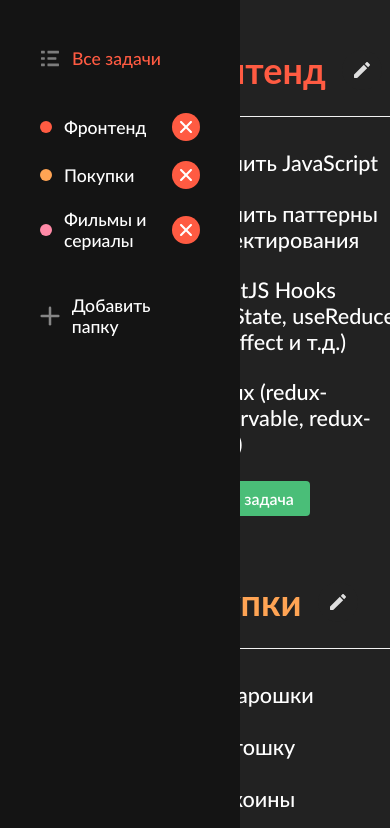
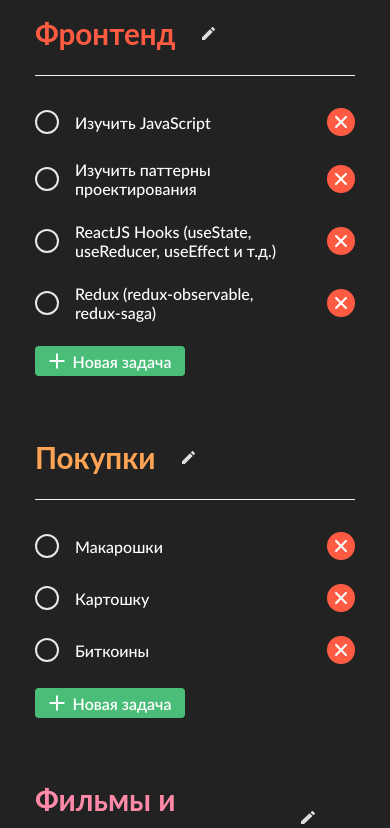
Before and after one commit to WebTech-StayHard/TodoPractice-Frontend, a React (Create React App) app: page /folders/all in a window 390 px wide. Shown: the top 828 px of the page. Built offline with nearby package versions, Linux system fonts and the light colour scheme; a web font is replaced by a local one.

Commit message:
feat: Добавление адаптивности вёрстки

```diff
--- a/src/components/app/app.module.css
+++ b/src/components/app/app.module.css
@@ -6,14 +6,30 @@
 }
 
 .sidebar {
-  flex: 0 0 20%;
-  min-width: 15rem;
+  flex: 0 0 30%;
   background-color: var(--theme-primary-color);
 }
 
 .content {
-  flex: 1 1;
+  flex: 0 0 70%;
   padding: 3rem 4rem;
   background-color: var(--theme-secondary-color);
   overflow: hidden;
 }
+
+@media (max-width: 960px) {
+  .content {
+    flex: 1 1;
+    padding: 2rem;
+  }
+
+  .sidebar {
+    display: none;
+  }
+}
+
+@media (max-width: 600px) {
+  .content {
+    padding: 1rem;
+  }
+}
--- a/src/components/common/title/title.tsx
+++ b/src/components/common/title/title.tsx
@@ -1,7 +1,5 @@
 import { FC } from "react";
 import { TitleProps } from "./type";
-import { TitleUI } from '@ui/common/title';
+import { TitleUI } from "@ui/common/title";
 
-export const Title: FC<TitleProps> = ({ className, color, children }) => (
-  <TitleUI className={className} color={color} children={children} />
-);
+export const Title: FC<TitleProps> = (props) => <TitleUI {...props} />;
--- a/src/components/ui/common/buttons/button.module.css
+++ b/src/components/ui/common/buttons/button.module.css
@@ -30,6 +30,7 @@
 /* Btn with icon */
 .btnWithIcon {
   display: flex;
+  flex-shrink: 0;
   justify-content: center;
   align-items: center;
   border-radius: 50%;
@@ -62,8 +63,8 @@
 
 /* Icon */
 .icon__small {
-  min-width: 0.75rem;
-  min-height: 0.75rem;
+  width: 0.75rem;
+  height: 0.75rem;
 }
 
 .icon__medium {
@@ -72,8 +73,8 @@
 }
 
 .icon__large {
-  min-width: 1.75rem;
-  min-height: 1.75rem;
+  width: 1.75rem;
+  height: 1.75rem;
 }
 
 /* Edit */
@@ -98,3 +99,27 @@
 .done {
   background-color: var(--success-color);
 }
+
+@media (max-width: 1280px) {
+  .button__medium {
+    padding: 0.35rem 0.85rem;
+  }
+
+  .button__large {
+    padding: 0.6rem 0.9rem;
+  }
+
+
+  .btnWithIcon__medium {
+    padding: 0.65rem;
+  }
+
+  .btnWithIcon__large {
+    padding: 0.85rem;
+  }
+
+  .icon__medium {
+    width: 0.85rem;
+    height: 0.85rem;
+  }
+}
--- a/src/components/ui/common/title/title.module.css
+++ b/src/components/ui/common/title/title.module.css
@@ -1,5 +1,12 @@
 .title {
+  font-size: 2rem;
   overflow: hidden;
   text-overflow: ellipsis;
   word-wrap: break-word;
 }
+
+@media (max-width: 960px) {
+  .title {
+    font-size: 1.85rem;
+  }
+}
--- a/src/components/ui/common/title/title.tsx
+++ b/src/components/ui/common/title/title.tsx
@@ -1,12 +1,10 @@
 import { FC } from "react";
-import { TitleUIProps } from './type';
-import clsx from 'clsx';
-import s from './title.module.css';
+import { TitleUIProps } from "./type";
+import clsx from "clsx";
+import s from "./title.module.css";
 
-export const TitleUI: FC<TitleUIProps> = ({ className, color, children }) => {
-  return (
-    <h2 className={clsx(className, s.title)} style={{ color }}>
-      {children}
-    </h2>
-  );
-};
+export const TitleUI: FC<TitleUIProps> = ({ className, color, children }) => (
+  <h2 className={clsx(className, s.title)} style={{ color }}>
+    {children}
+  </h2>
+);
--- a/src/components/ui/forms/edit-folder-title-form/edit-folder-title-form.module.css
+++ b/src/components/ui/forms/edit-folder-title-form/edit-folder-title-form.module.css
@@ -2,7 +2,7 @@
   display: flex;
   align-items: center;
   gap: 0.75rem;
-  width: 50%;
+  width: 65%;
 }
 
 .input {
@@ -14,3 +14,16 @@
   font-weight: 500;
   width: 100%;
 }
+
+@media (max-width: 1280px) {
+  .form {
+    width: 100%;
+  }
+}
+
+@media (max-width: 960px) {
+  .input {
+    padding: 0.45rem;
+    font-size: 1.15rem;
+  }
+}
--- a/src/components/ui/forms/edit-task-text-form/edit-task-text-form.module.css
+++ b/src/components/ui/forms/edit-task-text-form/edit-task-text-form.module.css
@@ -2,7 +2,7 @@
   display: flex;
   align-items: center;
   gap: 0.75rem;
-  width: 70%;
+  width: 100%;
 }
 
 .input {
@@ -14,3 +14,17 @@
   font-weight: 500;
   width: 100%;
 }
+
+@media (max-width: 960px) {
+  .input {
+    padding: 0.45rem;
+    font-size: 1.15rem;
+  }
+}
+
+@media (max-width: 600px) {
+  .input {
+    padding: 0.35rem;
+    font-size: 1rem;
+  }
+}
--- a/src/components/ui/forms/edit-task-text-form/edit-task-text-form.tsx
+++ b/src/components/ui/forms/edit-task-text-form/edit-task-text-form.tsx
@@ -21,7 +21,7 @@ export const EditTaskTextFormUI: FC<EditTaskTextFormUIProps> = ({
       maxLength={128}
       required
     />
-    <Button variant="done" disabled={isUpdate || isError} />
-    <Button variant='cross' onClick={stopEdit} />
+    <Button type="submit" variant="done" disabled={isUpdate || isError} />
+    <Button type="button" variant="cross" onClick={stopEdit} />
   </form>
 );
--- a/src/components/ui/task/task.module.css
+++ b/src/components/ui/task/task.module.css
@@ -30,3 +30,21 @@
 .text:active {
   opacity: 0.7;
 }
+
+@media (max-width: 1280px) {
+  .task {
+    font-size: 1.25rem;
+  }
+}
+
+@media (max-width: 960px) {
+  .task {
+    font-size: 1.15rem;
+  }
+}
+
+@media (max-width: 600px) {
+  .task {
+    font-size: 1rem;
+  }
+}
--- a/src/components/ui/task/task.tsx
+++ b/src/components/ui/task/task.tsx
@@ -18,6 +18,7 @@ export const TaskUI: FC<TaskUIProps> = ({
 }) => (
   <article className={s.taskContainer}>
     {!editMode ? (
+      <>
         <div className={s.task}>
           <CheckBox
             id={task.id}
@@ -29,9 +30,6 @@ export const TaskUI: FC<TaskUIProps> = ({
             <span className={s.text}>{task.text}</span>
           </div>
         </div>
-    ) : (
-      <EditTaskTextForm task={task} stopEdit={disableEditMode} />
-    )}
         <div className={s.taskActions}>
           <Button
             variant="cross"
@@ -40,5 +38,9 @@ export const TaskUI: FC<TaskUIProps> = ({
             onClick={removeTask}
           />
         </div>
+      </>
+    ) : (
+      <EditTaskTextForm task={task} stopEdit={disableEditMode} />
+    )}
   </article>
 );
```
Also changed, not shown: src/components/ui/common/title/type.ts (+2 -6 lines). Lines whose indentation alone changed are shown as unchanged.
